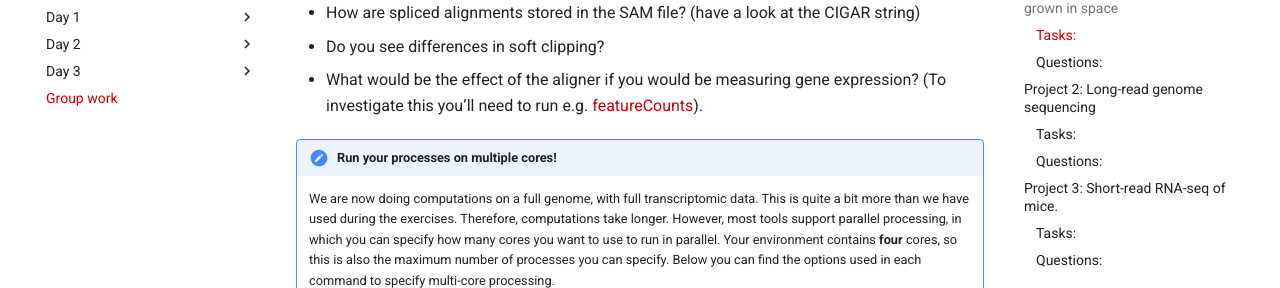
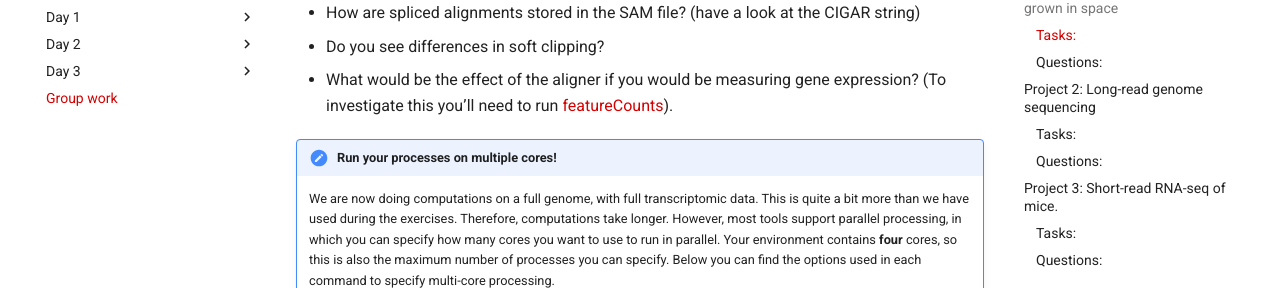
Before and after one commit to sib-swiss/NGS-introduction-training, an MkDocs documentation site: the page built from docs/group_work.md, in a window 1280 px wide and 900 px high, scrolled down 2623 px. Shown: the part 190-478 px from the top of the window. Built offline with MkDocs 1.6.1 and Material for MkDocs 9.7.7, drawn with Linux system fonts in a browser that asks for light colours; comment, search, counter and statistics services are not loaded; some of the changed text lies outside the part shown.

Commit message:
removed e.g.

```diff
--- a/docs/group_work.md
+++ b/docs/group_work.md
@@ -84,7 +84,7 @@ gunzip Araport11_GTF_genes_transposons.Mar202021.noChr.gtf.gz
 * How do the aligners handle splicing?
 * How are spliced alignments stored in the SAM file? (have a look at the CIGAR string)
 * Do you see differences in soft clipping?
-* What would be the effect of the aligner if you would be measuring gene expression? (To investigate this you'll need to run e.g. [featureCounts](http://bioinf.wehi.edu.au/featureCounts/)).
+* What would be the effect of the aligner if you would be measuring gene expression? (To investigate this you'll need to run [featureCounts](http://bioinf.wehi.edu.au/featureCounts/)).
 
 !!! hint "Run your processes on multiple cores!"
     We are now doing computations on a full genome, with full transcriptomic data. This is quite a bit more than we have used during the exercises. Therefore, computations take longer. However, most tools support parallel processing, in which you can specify how many cores you want to use to run in parallel. Your environment contains **four** cores, so this is also the maximum number of processes you can specify. Below you can find the options used in each command to specify multi-core processing.
@@ -251,7 +251,7 @@ gunzip Mus_musculus.GRCm38.102.chr5.gtf.gz
 * How do the aligners handle splicing?
 * How are spliced alignments stored in the SAM file?
 * Do you see differences in soft clipping?
-* What would be the effect of the aligner if you would be measuring gene expression? (To investigate this you'll need to run e.g. [featureCounts](http://bioinf.wehi.edu.au/featureCounts/)).
+* What would be the effect of the aligner if you would be measuring gene expression? (To investigate this you'll need to run [featureCounts](http://bioinf.wehi.edu.au/featureCounts/)).
 
 !!! hint "Run your processes on multiple cores!"
     We are now doing computations on a full genome, with full transcriptomic data. This is quite a bit more than we have used during the exercises. Therefore, computations take longer. However, most tools support parallel processing, in which you can specify how many cores you want to use to run in parallel. Your environment contains **four** cores, so this is also the maximum number of processes you can specify. Below you can find the options used in each command to specify multi-core processing.
```
